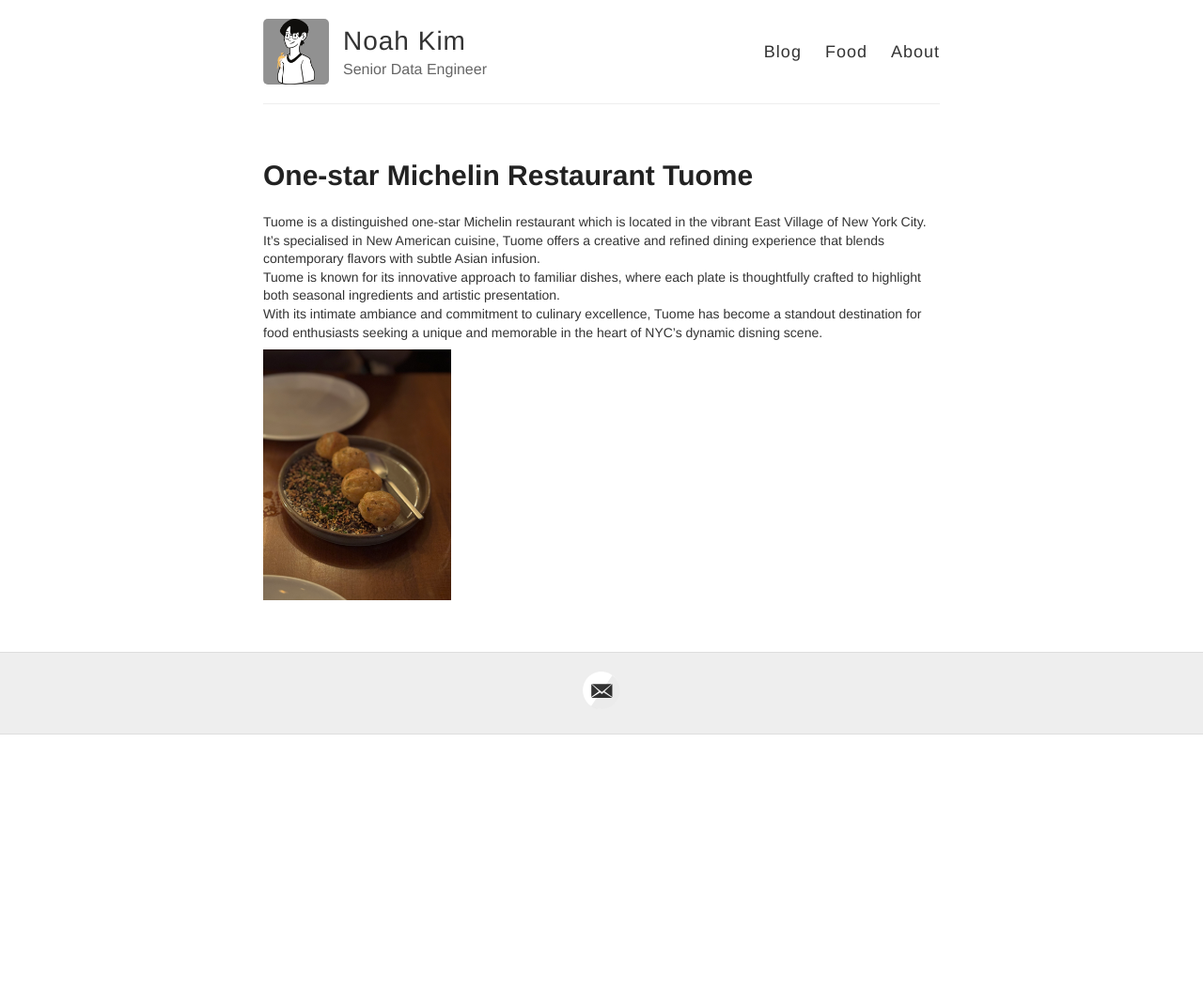
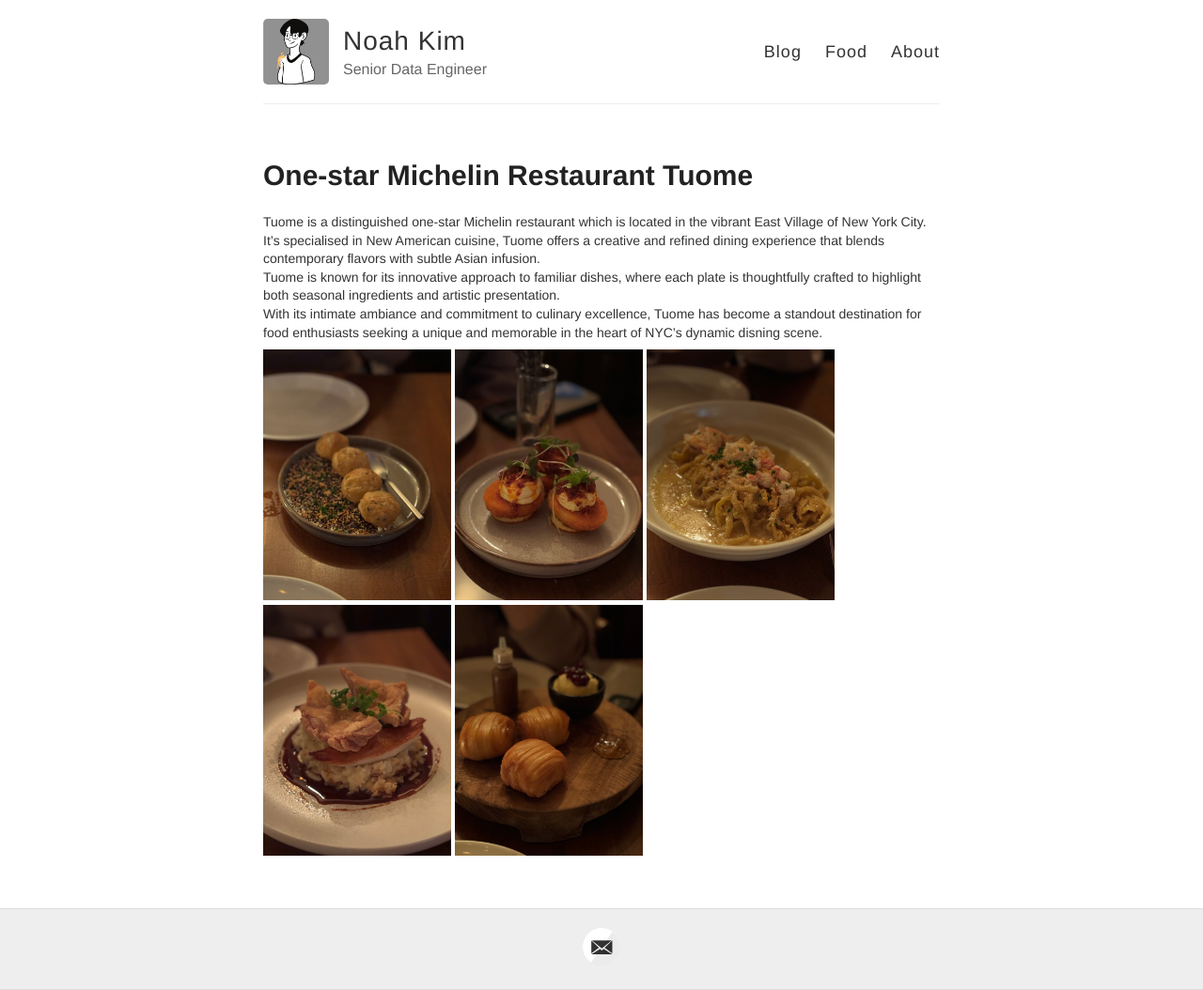
Before and after one commit to noahtjkim/noahtjkim.github.io, a Jekyll site: the page built from _posts/2024-08-24-Tuome.md, in a window 1280 px wide. Shown: the whole page at 94% size. Built offline with Jekyll 4.4.1, drawn with Linux system fonts in a browser that asks for light colours; before the commit the page ends 900 px from its top, so only the background shows below that.

Commit message:
Update 2024-08-24-Tuome.md

```diff
--- a/_posts/2024-08-24-Tuome.md
+++ b/_posts/2024-08-24-Tuome.md
@@ -10,3 +10,7 @@
 With its intimate ambiance and commitment to culinary excellence, Tuome has become a standout destination for food enthusiasts seeking a unique and memorable in the heart of NYC's dynamic disning scene.
 
 ![appetiser_1](/images/tuome/appetiser_1.jpg){: .img-medium }
+![appetiser_egg](/images/tuome/appetiser_egg.jpg){: .img-medium }
+![snow_crab_pasta](/images/tuome/snow_crab_pasta.jpg){: .img-medium }
+![chicken](/images/tuome/chicken.jpg){: .img-medium }
+![chinese_beignets](/images/tuome/chinese_beignets.jpg){: .img-medium }
```
